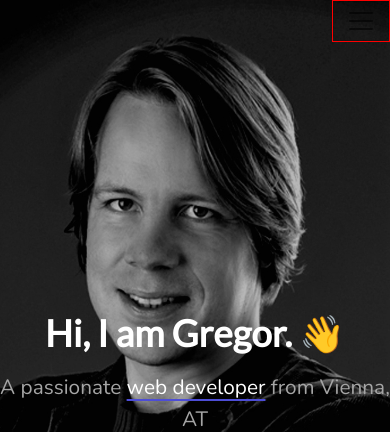
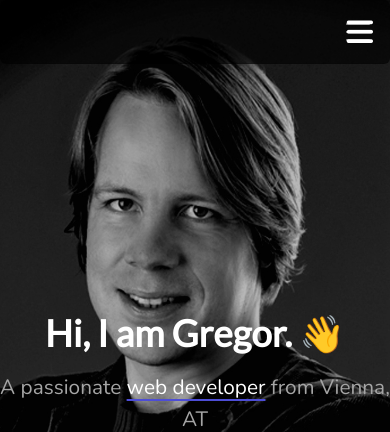
Before and after one commit to Senimtra/senimtra.dev, a PHP site: page / in a window 390 px wide. Shown: the top 432 px of the page. Run offline with PHP 8.4, Linux system fonts and the light colour scheme; some libraries are stand-ins or nearby versions.

Commit message:
add collapsed navbar styles

```diff
--- a/index.html
+++ b/index.html
@@ -34,7 +34,7 @@
       <div id="nav-menu">
          <button class="navbar-toggler" type="button" data-bs-toggle="collapse" data-bs-target="#navbarSupportedContent"
             aria-controls="navbarSupportedContent" aria-expanded="false" aria-label="Toggle navigation">
-            <span class="navbar-toggler-icon"></span>
+            <span class="navbar-toggler-icon navbar-dark"><i class="fas fa-bars"></i></span>
          </button>
          <div class="collapse navbar-collapse" id="navbarSupportedContent">
             <ul class="navbar-nav me-auto mb-2 mb-lg-0">
--- a/scss/_navbar.scss
+++ b/scss/_navbar.scss
@@ -104,10 +104,44 @@
 		white-space: normal !important;
 	}
 	#nav-menu {
-		border: 1px solid red;
 		position: fixed !important;
 		top: 0 !important;
 		right: 0 !important;
+		width: 100%;
+		text-align: left;
+		.show {
+			width: 100%;
+			background-color: $dark-opa;
+		}
+	}
+	.nav-link {
+		margin-left: 2rem !important;
+	}
+	.navbar-toggler {
+		width: 100%;
+		text-align: right;
+		background-color: $dark-opa;
+		padding: 1rem;
+	}
+
+	.navbar-collapse {
+		background: $dark-opa;
+		padding-bottom: 2rem;
+	}
+
+	.navbar-toggler:focus,
+	.navbar-toggler:active,
+	.navbar-toggler-icon:focus {
+		outline: none;
+		box-shadow: none;
+	}
+
+	.navbar-toggler > .close {
+		display: inline;
+	}
+
+	.navbar-toggler-icon .fas {
+		font-size: 30px;
 	}
 	#icons {
 		i:first-child {
--- a/styles/styles.css
+++ b/styles/styles.css
@@ -132,10 +132,46 @@ section {
   }
 
   #nav-menu {
-    border: 1px solid red;
     position: fixed !important;
     top: 0 !important;
     right: 0 !important;
+    width: 100%;
+    text-align: left;
+  }
+  #nav-menu .show {
+    width: 100%;
+    background-color: rgba(0, 0, 0, 0.6274509804);
+  }
+
+  .nav-link {
+    margin-left: 2rem !important;
+  }
+
+  .navbar-toggler {
+    width: 100%;
+    text-align: right;
+    background-color: rgba(0, 0, 0, 0.6274509804);
+    padding: 1rem;
+  }
+
+  .navbar-collapse {
+    background: rgba(0, 0, 0, 0.6274509804);
+    padding-bottom: 2rem;
+  }
+
+  .navbar-toggler:focus,
+.navbar-toggler:active,
+.navbar-toggler-icon:focus {
+    outline: none;
+    box-shadow: none;
+  }
+
+  .navbar-toggler > .close {
+    display: inline;
+  }
+
+  .navbar-toggler-icon .fas {
+    font-size: 30px;
   }
 
   #icons {
```
Also changed, not shown: 1 other file.
